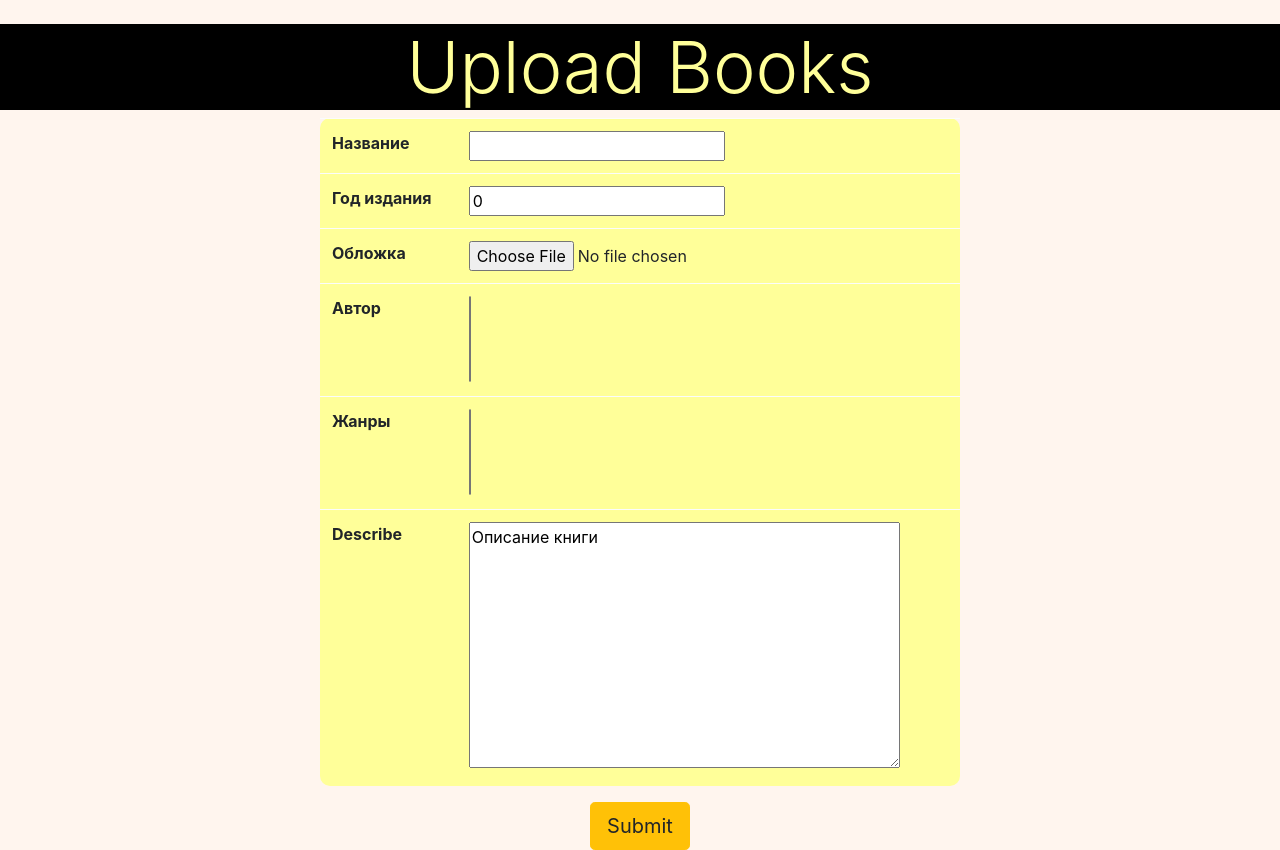
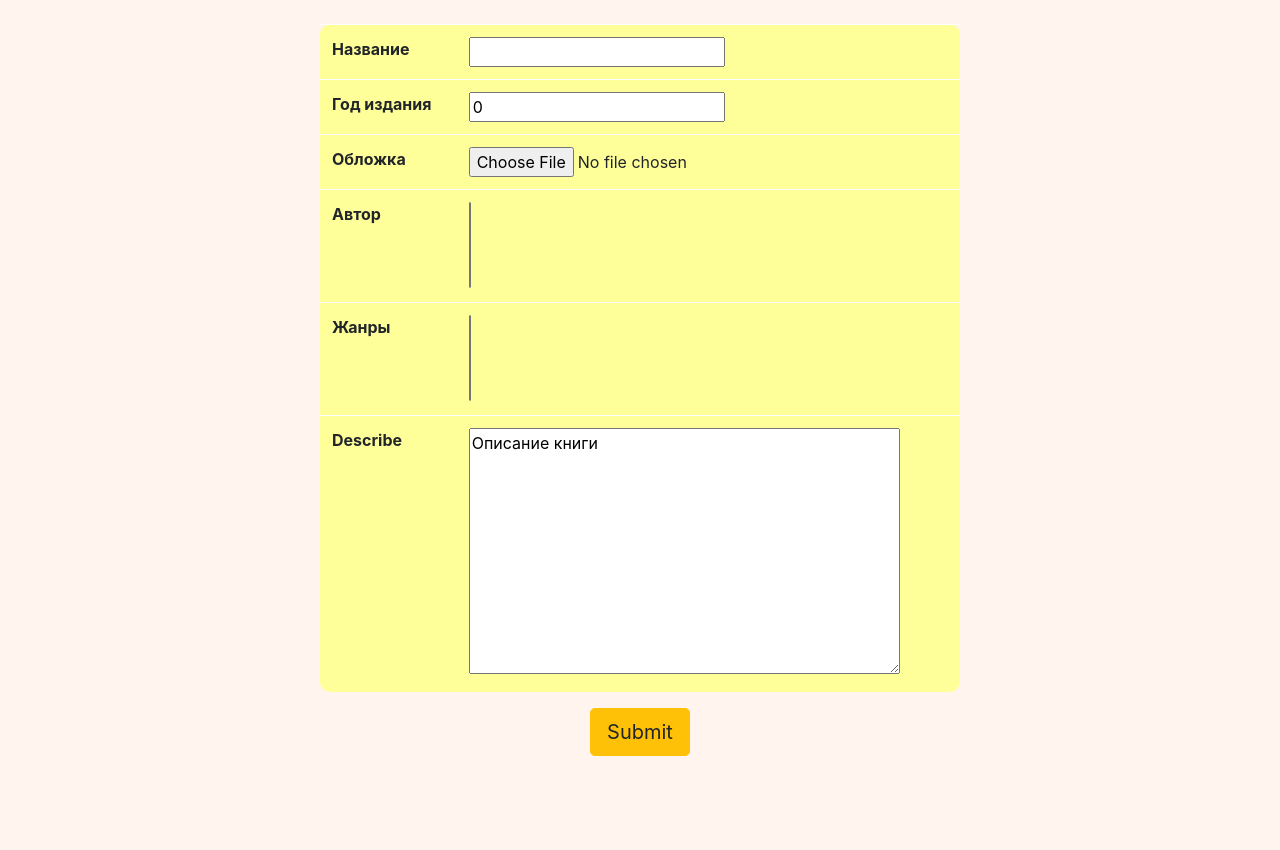
Before and after one commit to Forbzz/books, a Django app: page /upload/ in a window 1280 px wide. Shown: the part 62-912 px from the top of the page. After the commit the page ends 818 px from the top, so only its background shows below. Run offline with Django 3.2, Linux system fonts and the light colour scheme; data that the repository does not hold is empty; some libraries are stand-ins or nearby versions.

Commit message:
Update upload_form.html

```diff
--- a/templates/book/upload_form.html
+++ b/templates/book/upload_form.html
@@ -1,7 +1,6 @@
 {% extends 'book/library.html' %}
 {% block content %}
 	<center>
-	<h1 class="display-3" style="background-color:#000000;color:#FFFF99;">Upload Books</h1>
 	<form method = 'POST' enctype="multipart/form-data">
 		{% csrf_token %}
 		<table class = 'w-50 table table-light' style="border-radius:10px;background-color:#FFFF99;">
```
